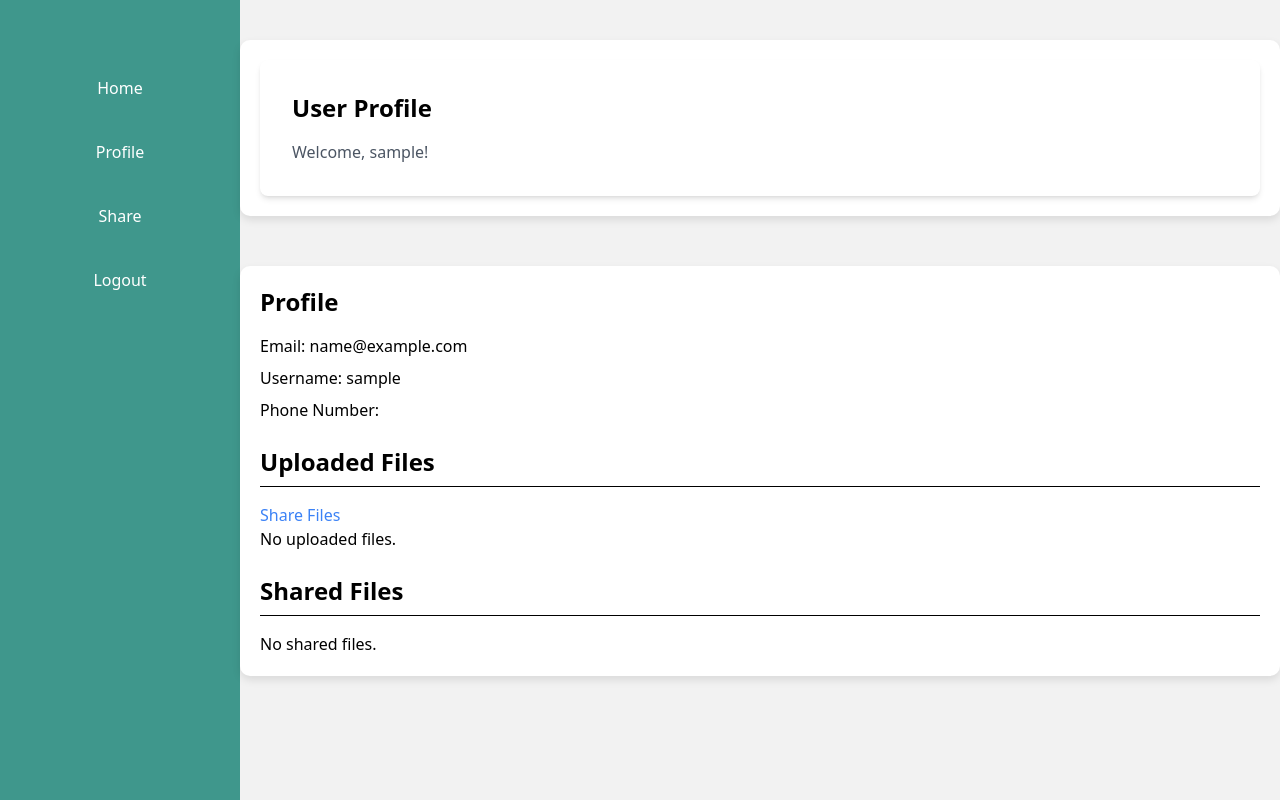
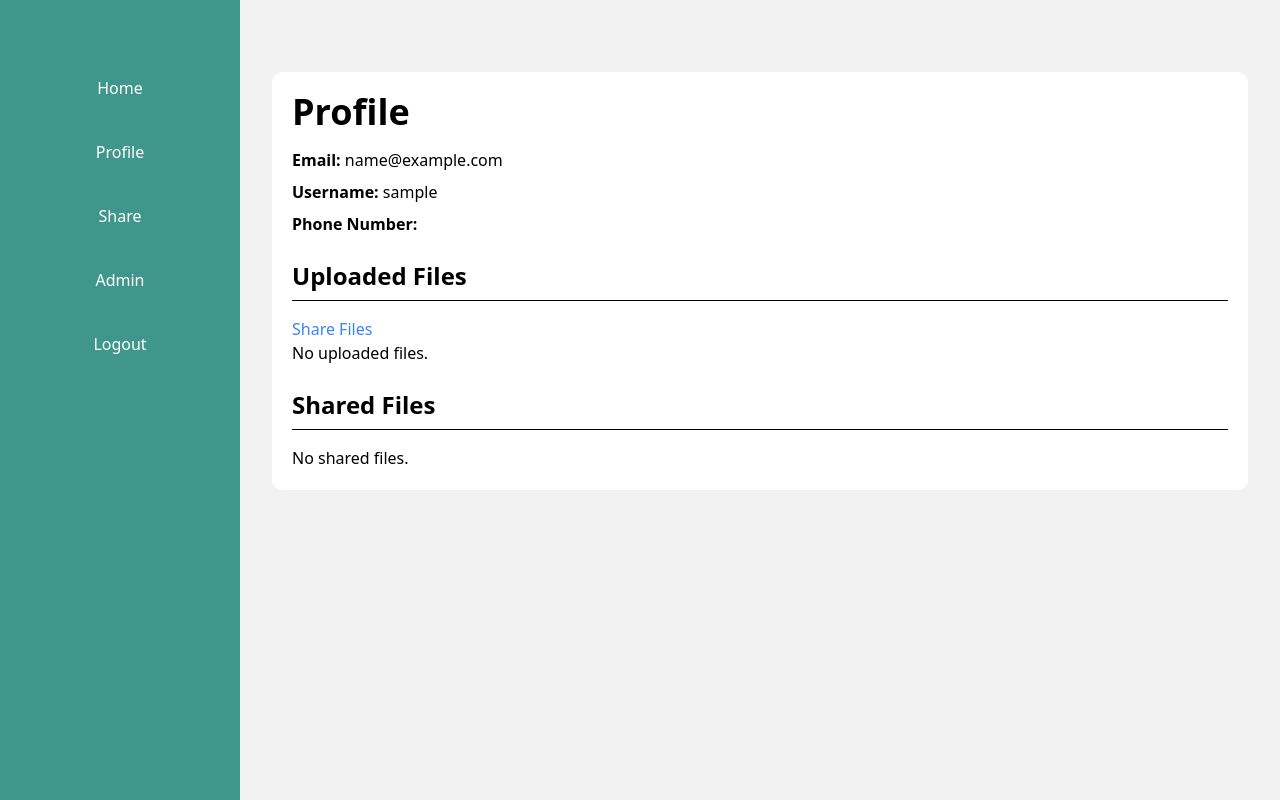
Before and after one commit to keshav39/CloudStorage, a Django app: page /profile/ in a window 1280 px wide. Shown: the part 79-879 px from the top of the page. Run offline with Django 4.2, Linux system fonts and the light colour scheme; the visitor is signed in with stand-in values (Sample User, id 1); style sheets or scripts are compiled from the project's sources.

Commit message:
updated the tailwind a bit

```diff
--- a/src/templates/base.html
+++ b/src/templates/base.html
@@ -57,7 +57,12 @@
                 <li class="p-5 text-center"><a class="text-white inline-block" href="{% url 'home' %}">Home</a></li>
                 {% if user.is_authenticated %}
                 <li class="p-5 text-center"><a class="text-white inline-block" href="{% url 'profile' %}">Profile</a>
+                </li>
                 <li class="p-5 text-center"><a class="text-white inline-block" href="{% url 'share' %}">Share</a></li>
+                {% if user.is_staff %}
+                <li class="p-5 text-center"><a class="text-white inline-block" href="{% url 'manage_files' %}">Admin</a>
+                </li>
+                {% endif %}
                 <li class="p-5 text-center"><a class="text-white inline-block" href="{% url 'logout' %}">Logout</a></li>
                 {% else %}
                 <li class="p-5 text-center"><a class="text-white inline-block" href="{% url 'signup' %}">Signup</a></li>
@@ -67,7 +72,7 @@
             </ul>
         </aside>
 
-        <div class="flex-1 mt-0">
+        <div class="flex-auto h-full p-8 mt-0">
             {% block content %}
             {% endblock %}
         </div>
--- a/src/templates/delete.html
+++ b/src/templates/delete.html
@@ -2,9 +2,9 @@
 {% extends 'base.html' %}
 
 {% block content %}
-<div class="container mx-auto mt-10">
+<div class="container mx-auto mt-10 bg-body shadow-none">
     <div class="bg-white rounded-lg shadow-md p-8 max-w-md mx-auto">
-        <h2 class="text-2xl font-semibold mb-4">Delete File</h2>
+        <h2 class="text-4xl font-semibold mb-4">Delete File</h2>
         <p class="mb-4">Are you sure you want to delete "{{ file_to_delete.file_name }}"?</p>
         <form method="post">
             {% csrf_token %}
--- a/src/templates/home.html
+++ b/src/templates/home.html
@@ -2,10 +2,10 @@
 {% extends 'base.html' %}
 
 {% block content %}
-<div class="landing bg-gradient-to-b from-blue_400 to-purple_400 min-h-screen flex items-center justify-center mt-0">
+<div class="landing bg-body min-h-screen flex items-center justify-center mt-0">
     <div class="text-center">
-        <h1 class="text-4xl font-bold mb-4">Welcome to Your Project</h1>
-        <p class="text-lg">This is the landing page content.</p>
+        <h1 class="text-4xl font-bold mb-4">Welcome to the Project</h1>
+        <p class="text-lg">This is the landing page.</p>
     </div>
 </div>
 {% endblock %}
--- a/src/templates/login.html
+++ b/src/templates/login.html
@@ -4,7 +4,7 @@
 {% block content %}
 <div class="container mx-auto mt-0 shadow-none bg-body">
     <div class="bg-white rounded-lg shadow-md p-8 max-w-md mx-auto border-black">
-        <h2 class="text-2xl font-semibold mb-4">Login</h2>
+        <h2 class="text-4xl font-semibold mb-4">Login</h2>
         <form method="post" class="space-y-4">
             {% csrf_token %}
             <div class="space-y-2">
--- a/src/templates/profile.html
+++ b/src/templates/profile.html
@@ -3,19 +3,13 @@
 
 {% block content %}
 {% if user.is_authenticated %}
-<div class="container mx-auto mt-10">
-    <div class="bg-white rounded-lg shadow-md p-8">
-        <h1 class="text-2xl font-semibold mb-4">User Profile</h1>
-        <p class="text-grey_600">Welcome, {{ user.username }}!</p>
-    </div>
-</div>
 {% endif %}
-<div class="container mx-auto mt-10">
-    <h2 class="text-2xl font-semibold mb-4">Profile</h2>
-    <p class="mb-2">Email: {{ user.email }}</p>
-    <p class="mb-2">Username: {{ user.username }}</p>
-    <p class="mb-2">Phone Number: {{ user.phone_number }}</p>
-    <h3 class="text-2xl font-semibold mt-6 mb-2">Uploaded Files</h3>
+<div class="container mx-auto mt-10 shadow-none">
+    <h2 class="text-4xl font-semibold mb-4">Profile</h2>
+    <p class="mb-2"><span class="font-semibold">Email:</span> {{ user.email }}</p>
+    <p class="mb-2"><span class="font-semibold">Username:</span> {{ user.username }}</p>
+    <p class="mb-2"><span class="font-semibold">Phone Number:</span> {{ user.phone_number }}</p>
+    <h2 class="text-2xl font-semibold mt-6 mb-2">Uploaded Files</h2>
     <hr class="mb-4">
     <p><a href="{% url 'share' %}" class="text-blue_500 hover:underline">Share Files</a></p>
     <ul>
@@ -32,7 +26,7 @@
         {% endfor %}
     </ul>
 
-    <h3 class="text-2xl font-semibold mt-6 mb-2">Shared Files</h3>
+    <h2 class="text-2xl font-semibold mt-6 mb-2">Shared Files</h2>
     <hr class="mb-4">
     <ul>
         {% for file in shared_files %}
--- a/src/templates/share.html
+++ b/src/templates/share.html
@@ -2,9 +2,9 @@
 {% extends 'base.html' %}
 
 {% block content %}
-<div class="container mx-auto mt-0 bg-body">
+<div class="container mx-auto mt-0 bg-body shadow-none">
     <div class="bg-white rounded-lg shadow-md p-8 max-w-md mx-auto">
-        <h2 class="text-2xl font-semibold mb-4">Share Files</h2>
+        <h2 class="text-4xl font-semibold mb-4">Share Files</h2>
         <form method="post" class="space-y-4">
             {% csrf_token %}
             {{ form.as_p }}
--- a/src/templates/signup.html
+++ b/src/templates/signup.html
@@ -2,10 +2,10 @@
 {% extends 'base.html' %}
 
 {% block content %}
-<div class="container mx-auto mt-0 bg-body">
+<div class="container mx-auto mt-0 bg-body shadow-none">
     <div class="bg-white rounded-lg shadow-md p-8 max-w-md mx-auto">
-        <h2 class="text-2xl font-semibold mb-4">Sign Up</h2>
-        <form method="post" class="space-y-4">
+        <h2 class="text-4xl font-semibold mb-4">Sign Up</h2>
+        <form method="post" class="">
             {% csrf_token %}
             {{ form.as_p }}
             <button type="submit"
--- a/src/templates/upload.html
+++ b/src/templates/upload.html
@@ -2,9 +2,9 @@
 {% extends 'base.html' %}
 
 {% block content %}
-<div class="container mx-auto mt-0 bg-body">
+<div class="container mx-auto mt-0 bg-body shadow-none">
     <div class="bg-white rounded-lg shadow-md p-8 max-w-md mx-auto">
-        <h2 class="text-2xl font-semibold mb-4">Upload a File</h2>
+        <h2 class="text-4xl font-semibold mb-4">Upload a File</h2>
         <form method="post" enctype="multipart/form-data" class="space-y-4">
             {% csrf_token %}
             {{ form.as_p }}
```
